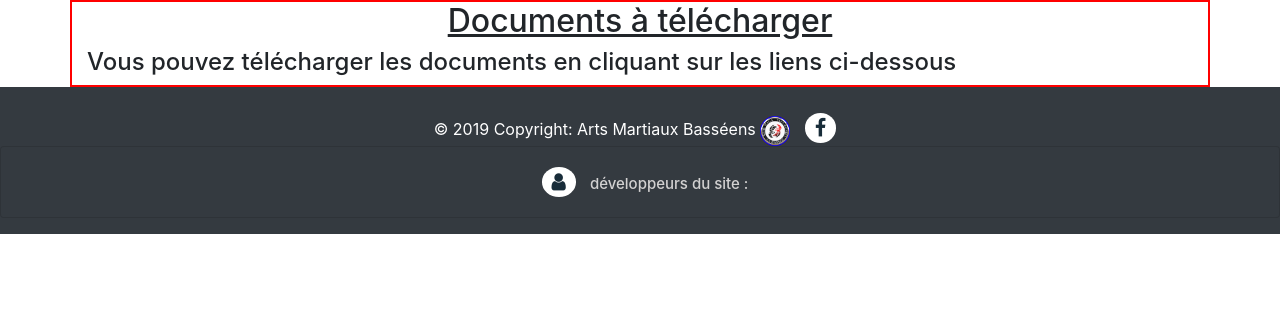
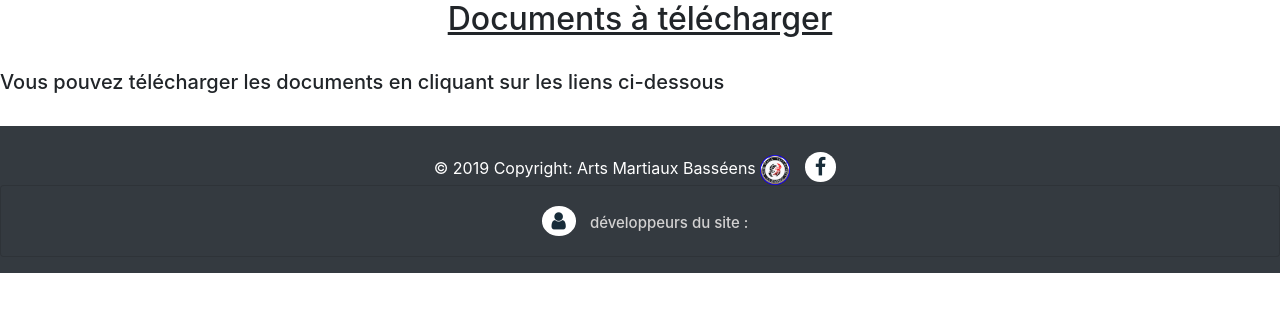
Before and after one commit to projetamb/projetamb, a Symfony app: template templates/document/doc.html.twig in a window 1280 px wide. Shown: the part 56-368 px from the top of the page. Run offline with Twig, Linux system fonts and the light colour scheme; the template is opened without the code that fills it, so the values that code supplies are empty; some libraries are stand-ins or nearby versions.

Commit message:
page document affichage en liste

```diff
--- a/templates/document/doc.html.twig
+++ b/templates/document/doc.html.twig
@@ -3,16 +3,11 @@
 {% block title %}{{ pagetitle }}{% endblock %}
 
 {% block body %}
-    <div class="container club_docs">
-        <h2 class="text-center club_h2">Documents à télécharger</h2>
-        <h4>Vous pouvez télécharger les documents en cliquant sur les liens ci-dessous</h4>
-
-        <div class="row">
-            {% for file in files %}
-                <div class="col-12 col-md-6 col-lg-4 mb-5">
-                    <a href="./docs/{{ file.link }}" target="_blank">{{ file.link }}</a> ({{ file.size }})
-                </div>
-            {% endfor %}
-        </div>
-    </div>
+<h2 class="text-center club_h2">Documents à télécharger</h2>
+<br>
+<h5>Vous pouvez télécharger les documents en cliquant sur les liens ci-dessous</h5>
+<br>
+{% for file in files %}
+    <p>---->   <a href="./docs/{{ file.link }}" target="_blank">{{ file.link }}</a> ({{ file.size }})</p>
+{% endfor %}
 {% endblock %}
```
Also changed, not shown: templates/home/home.html.twig (line endings or trailing spaces).
